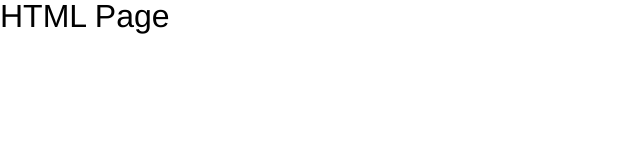
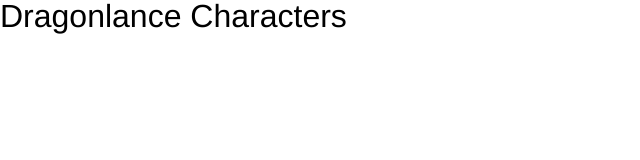
Before and after one commit to tiy-dallas-october-2016-fee/dragonlance-api, a website: page public/index.html in a window 1280 px wide. Shown: the whole page, without its empty margins (0-640 px from the left). Drawn offline with nearby package versions, Linux system fonts and the light colour scheme.

Commit message:
final changes to dragonlance assignment

```diff
--- a/public/index.html
+++ b/public/index.html
@@ -4,12 +4,12 @@
 
   <head>
     <meta charset="utf-8">
-    <title>Call and API!</title>
+    <title>Call an API!</title>
     <link href="style.css" rel="stylesheet" />
   </head>
 
   <body>
-    <h1>HTML Page</h1>
+    <h1>Dragonlance Characters</h1>
 
 
     <script src="https://ajax.googleapis.com/ajax/libs/jquery/3.1.0/jquery.min.js"></script>
```
Also changed, not shown: README.md.
